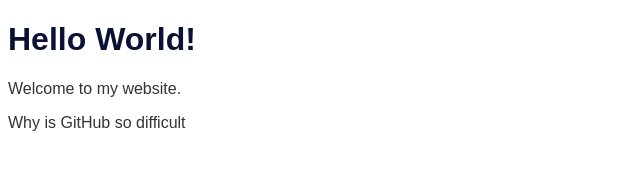
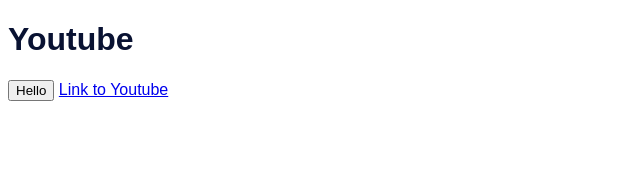
Before and after one commit to BassWoodSucksAtCoding/ScienceFair2024, a plain HTML site: page index.html in a window 1280 px wide. Shown: the whole page, without its empty margins (0-640 px from the left). Drawn offline with Linux system fonts and the light colour scheme.

Commit message:
Add files via upload

```diff
--- a/index.html
+++ b/index.html
@@ -1,14 +1,17 @@
 <!DOCTYPE html>
 <html lang="en">
+
 <head>
     <meta charset="UTF-8">
     <meta name="viewport" content="width=device-width, initial-scale=1.0">
     <title>My Website</title>
     <link rel="stylesheet" href="styles.css">
 </head>
+
 <body>
-    <h1>Hello World!</h1>
-    <p>Welcome to my website.</p>
-    <p>Why is GitHub so difficult</p>
+    <h1>Youtube</h1>
+    <button>Hello</button>
+    <a href="https://www.youtube.com/watch?v=G3e-cpL7ofc" target="_blank">Link to Youtube</a>
 </body>
+
 </html>
```
